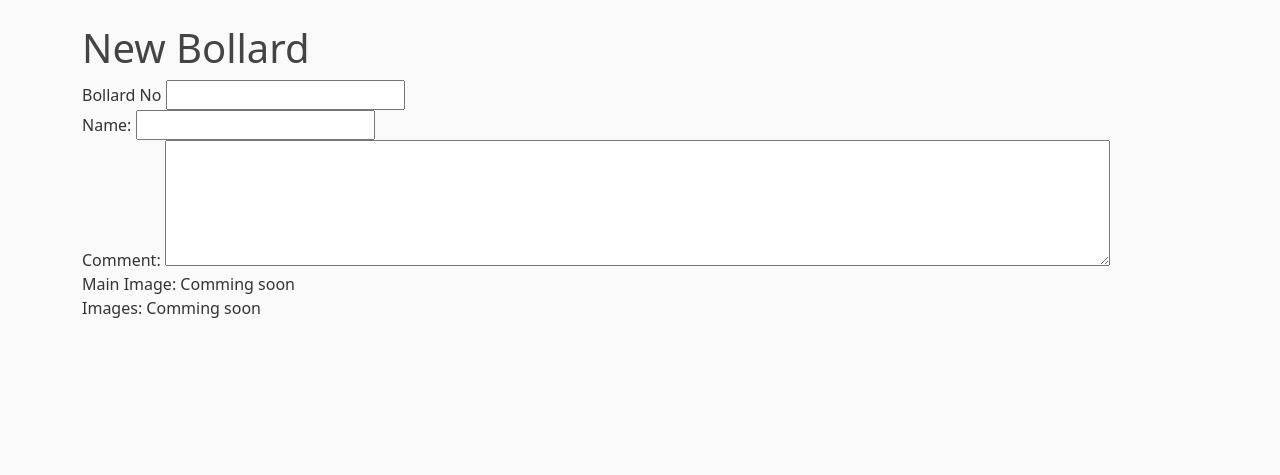
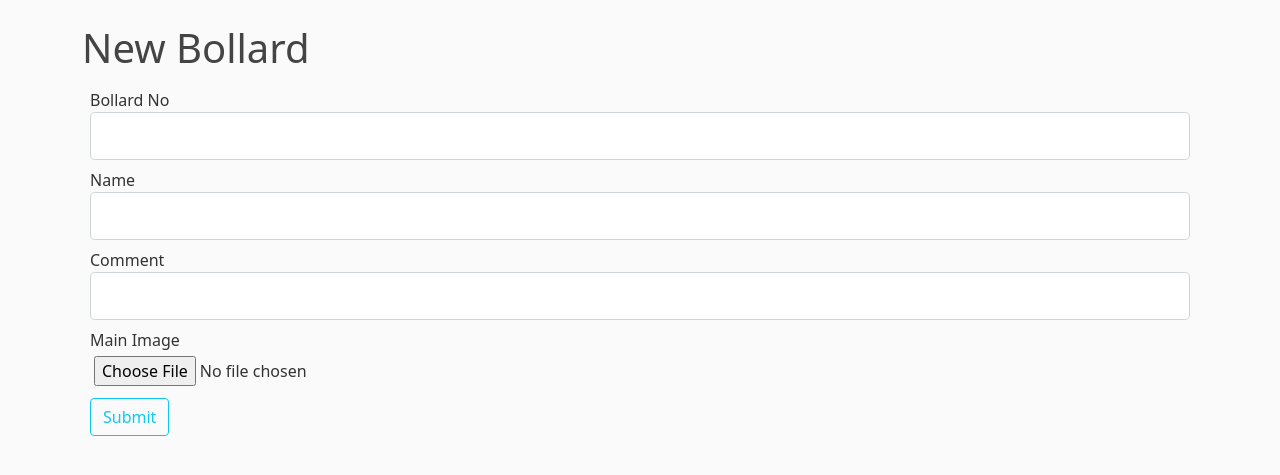
Before and after one commit to JeanmarieAlder/bollards-api, a Flask app: page /add in a window 1280 px wide. Shown: the part 56-531 px from the top of the page. Run offline with Flask 2, Linux system fonts and the light colour scheme; some libraries are stand-ins or nearby versions.

Commit message:
dummy forms

```diff
--- a/cryptowak-api.py
+++ b/bollards-api.py
@@ -1,6 +1,7 @@
-from flask import Flask, render_template, url_for
+from flask import Flask, render_template, url_for, flash, redirect
+from forms import LoginForm, BollardForm
 app = Flask(__name__)
-
+app.config['SECRET_KEY'] = 'plzchangeit'
 bollards = [
     {
         "number": "1",
@@ -30,9 +31,13 @@ bollards = [
 def home():
     return render_template('home.html')
 
-@app.route('/login')
+@app.route('/login', methods=['GET', 'POST'])
 def login():
-    return render_template('login.html', title='Login')
+    form = LoginForm()
+    if form.validate_on_submit():
+        flash(f'Logged in successfully. Welcome {form.username.data}.', 'success')
+        return redirect(url_for('home'))
+    return render_template('login.html', title='Login', form=form)
 
 @app.route('/list')
 def list_bollards():
@@ -40,11 +45,13 @@ def list_bollards():
 
 @app.route('/manage')
 def manage():
-    return render_template('manage.html', title='Manage')
+    form = BollardForm()
+    return render_template('manage.html', title='Manage', form=form)
 
 @app.route('/add')
 def add():
-    return render_template('manage.html', title='Add')
+    form = BollardForm()
+    return render_template('manage.html', title='Add', form=form)
 
 if __name__ == "__main__":
     app.run(debug=True)
--- /dev/null
+++ b/forms.py
@@ -0,0 +1,31 @@
+from flask_wtf import FlaskForm
+from flask_wtf.file import FileRequired
+from wtforms import StringField, PasswordField, SubmitField, BooleanField, FileField, MultipleFileField
+from wtforms.validators import DataRequired, Length
+
+class LoginForm(FlaskForm):
+    username = StringField('Username',
+                            validators=[DataRequired(), Length(min=3, max=25)])
+
+    password = PasswordField('Password',
+                            validators=[DataRequired(), Length(min=8, max=50)])
+
+    remember = BooleanField('Remember me')
+
+    submit = SubmitField('Log in')
+
+
+class BollardForm(FlaskForm):
+    number = StringField('Bollard No',
+                            validators=[DataRequired(), Length(min=1, max=10)])
+
+    name = StringField('Name',
+                            validators=[Length(max=50)])
+
+    comment = StringField('Comment')
+
+    main_image = FileField('Main Image', validators=[FileRequired()])
+
+    images = MultipleFileField('Other Images')
+
+    submit = SubmitField('Submit')
--- a/requirements.txt
+++ b/requirements.txt
@@ -1 +1,3 @@
 Flask==2.0.1
+Flask-WTF==0.15.1
+Flask-SQLAlchemy==2.5.1
--- a/static/main.css
+++ b/static/main.css
@@ -67,3 +67,7 @@ body {
     height: 25px;
     vertical-align: middle;
   }
+
+.form-group{
+  padding: 4px;
+}
--- a/templates/base.html
+++ b/templates/base.html
@@ -26,20 +26,31 @@
           </button>
           <div class="collapse navbar-collapse" id="navbarToggle">
             <div class="navbar-nav mr-auto">
-              <a class="nav-item nav-link" href="/">Home</a>
-              <a class="nav-item nav-link" href="/add">Add</a>
-              <a class="nav-item nav-link" href="/list">List</a>
+              <a class="nav-item nav-link" href="{{ url_for('home') }}">Home</a>
+              <a class="nav-item nav-link" href="{{ url_for('add') }}">Add</a>
+              <a class="nav-item nav-link" href="{{ url_for('list_bollards') }}">List</a>
             </div>
             <!-- Navbar Right Side -->
             <div class="navbar-nav">
-              <a class="nav-item nav-link" href="/login">Login</a>
-              <a class="nav-item nav-link" href="/register">Register</a>
+              <a class="nav-item nav-link" href="{{ url_for('login') }}">Login</a>
+              <a class="nav-item nav-link" href="{{ url_for('login') }}">Register</a>
             </div>
           </div>
         </div>
       </nav>
     </header>
     <main role="main" class="container">
+      <div>
+        {% with messages = get_flashed_messages(with_categories=true) %}
+          {% if messages %}
+            {% for category, message in messages %}
+              <div class="alert alert-{{ category }}">
+                {{ message }}
+              </div>
+            {% endfor %}
+          {% endif %}
+        {% endwith %}
+      </div>
       <div>
         {% block content %} {% endblock %}
       </div>
--- a/templates/manage.html
+++ b/templates/manage.html
@@ -1,13 +1,68 @@
 {% extends "base.html" %}
 {% block content %}
     {% if title == 'Add' %}
-        <h1>New Bollard</h1>
+    <h1>New Bollard</h1>
     {% else %}
-        <h1>Manage Bollard</h1>
+    <h1>Manage Bollard</h1>
     {% endif %}
-    <div>Bollard No <input type="text" maxlength="10"></div>
-    <div>Name: <input type="text"></div>
-    <div>Comment: <textarea cols="100" rows="5"></textarea></div>
-    <div>Main Image: Comming soon</div>
-    <div>Images: Comming soon</div>
+    <div>
+        <form method="POST" action="" enctype="multipart/form-data">
+            {{ form.hidden_tag() }}
+            <fieldset class="form-group">
+                <div class="form-group">
+                    {{ form.number.label(class="form-control-label") }}
+
+                    {% if form.number.errors %}
+                        {{ form.number(class="form-control form-control-lg is-invalid", autocomplete="off") }}
+                        <div class="invalid-feedback">
+                            {% for error in form.number.errors %}
+                                <span>{{ error }}</span>
+                            {% endfor %}
+                        </div>
+                    {% else %}
+                        {{ form.number(class="form-control form-control-lg", autocomplete="off") }}
+                    {% endif %}
+                </div>
+                <div class="form-group">
+                    {{ form.name.label(class="form-control-label") }}
+
+                    {% if form.name.errors %}
+                        {{ form.name(class="form-control form-control-lg is-invalid") }}
+                        <div class="invalid-feedback">
+                            {% for error in form.name.errors %}
+                                <span>{{ error }}</span>
+                            {% endfor %}
+                        </div>
+                    {% else %}
+                        {{ form.name(class="form-control form-control-lg") }}
+                    {% endif %}
+                </div>
+                <div class="form-group">
+                    {{ form.comment.label(class="form-control-label") }}
+
+                    {% if form.comment.errors %}
+                        {{ form.comment(class="form-control form-control-lg is-invalid") }}
+                        <div class="invalid-feedback">
+                            {% for error in form.comment.errors %}
+                                <span>{{ error }}</span>
+                            {% endfor %}
+                        </div>
+                    {% else %}
+                        {{ form.comment(class="form-control form-control-lg") }}
+                    {% endif %}
+                </div>
+                <div class="form-group">
+                    {{ form.main_image.label(class="form-control-label") }}
+                    <div class="form-group dropzone">
+                        {{ form.main_image }}
+                    </div>
+
+                  </div>
+                <div class="form-group">
+                    {{ form.submit(class="btn btn-outline-info") }}
+                </div>
+            </fieldset>
+
+        </form>
+    </div>
 {% endblock content %}
```
Also changed, not shown: templates/login.html (+43 -3 lines).
